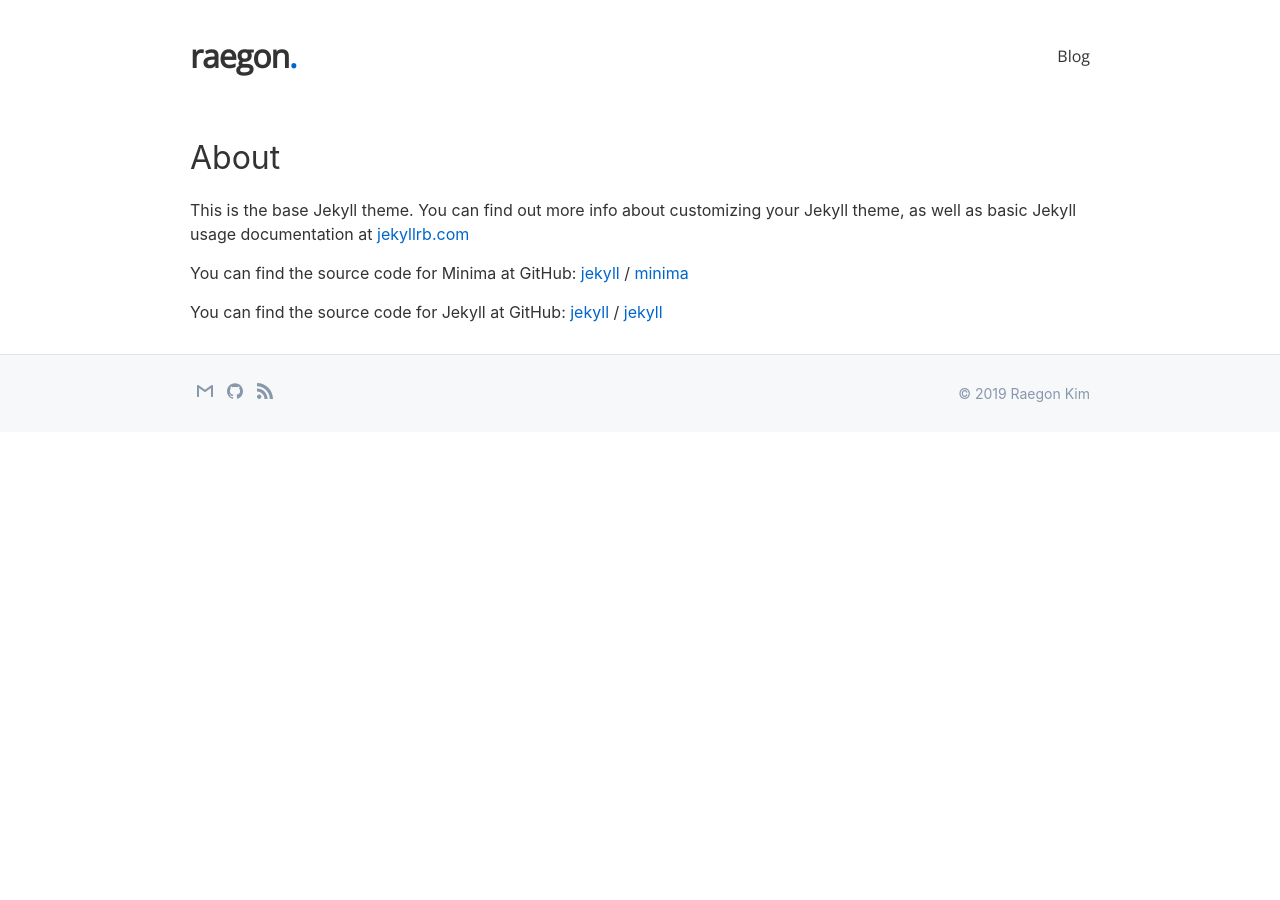
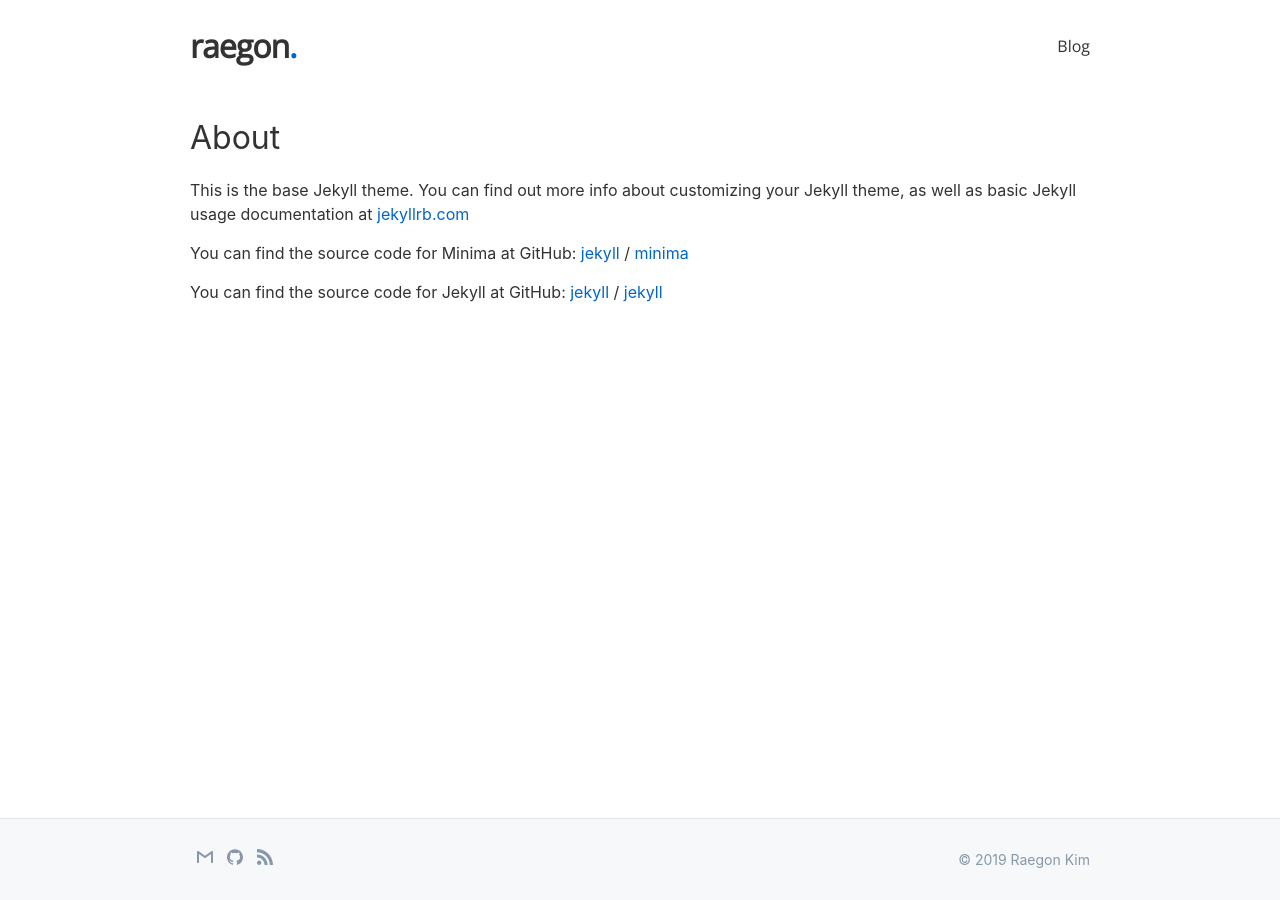
Before and after one commit to raycon/raycon.github.io, a Jekyll site: the page built from pages/about.md, in a window 1280 px wide. Built offline with Jekyll 4.4.1, drawn with Linux system fonts in a browser that asks for light colours.

Commit message:
Polishing

```diff
--- a/_sass/minima.scss
+++ b/_sass/minima.scss
@@ -13,6 +13,10 @@
 $text-color:       #333 !default;
 $background-color: #FFF !default;
 $brand-color:      #0066cc !default;
+
+$gray-background-color: #F6F8FA !default;
+$gray-line-color:       #E1E4E8 !default;
+$gray-foreground-color: #8898aa !default;
 
 $grey-color:       #828282 !default;
 $grey-color-light: lighten($grey-color, 40%) !default;
--- a/_sass/minima/_layout.scss
+++ b/_sass/minima/_layout.scss
@@ -1,8 +1,9 @@
+
 /**
  * Site header
  */
 .site-header {
-  padding: 2.5rem 0;
+  padding: $spacing-unit 0;
   line-height: 2rem;
 
   @include media-query($on-palm) {
@@ -72,13 +73,19 @@
 /**
  * Site footer
  */
+ body {
+  display: flex;
+  flex-direction:column;
+}
+
 .site-footer {
+  margin-top: auto;
   font-size: 0.875rem;
-  padding: 2em 0;
-  background-color: #F6F8FA;
-  color: #8898aa;
+  padding: $spacing-unit 0;
+  background-color: $gray-background-color;
+  color: $gray-foreground-color;
   overflow: auto;
-  border-top: 1px solid #E1E4E8;
+  border-top: 1px solid $gray-line-color;
 }
 
 .accounts {
@@ -96,7 +103,7 @@
 .accounts svg {
   width: 16px;
   height: 16px;
-  fill: #8898aa;
+  fill: $gray-foreground-color;
 }
 
 .copyright {
@@ -110,7 +117,6 @@
  */
 .page-content {
   padding: 0;
-  flex: 1;
 }
 
 .page-heading {
@@ -118,15 +124,16 @@
 }
 
 .post-list {
+  @extend %clearfix;
   list-style: none;
-  @extend %clearfix;
+  margin: 0;
 }
 
 .post-list-item {
   float: left;
-  margin-bottom: 2em;
   width: 32%;
   margin-right: 2%;
+  margin-bottom: 2%;
 
   &:nth-child(3n) {
     margin-right: 0;
@@ -138,8 +145,8 @@
 
   .image-link {
     display: block;
-    padding-top: 65%;
-    background-color: #f1f1f1;
+    padding-top: 56%;
+    background-color: $gray-background-color;
     overflow: hidden;
     position: relative;
   }
@@ -177,11 +184,10 @@
   .date {
     font-size: 0.75rem;
     opacity: 0.5;
+    line-height: 1em;
   }
 
 }
-
-@include media-query($on-laptop) {}
 
 @include media-query($on-palm) {
   .post-list-item {
@@ -192,7 +198,7 @@
 
     .image-link {
       width: 100px;
-      padding-top: 70px;
+      padding-top: 60px;
     }
 
     .text {
@@ -200,8 +206,13 @@
       top: 50%;
       transform: translateY(-50%);
       margin: 0 0 0 115px;
+      padding: 0;
     }
 
+    .title {
+      line-height: 1.3em;
+      font-size: 1rem;
+    }
   }
 
 }
@@ -292,7 +303,6 @@
 
   .post-tag:before {
     content: "#";
-    // color: #AAA;
     opacity: 0.6;
   }
 }
@@ -324,7 +334,7 @@
  * Pagination
  */
 .pagination {
-  margin: 2.5rem 0;
+  margin: $spacing-unit 0;
   font-weight: 600;
   text-align: center;
   text-transform: uppercase;
```
